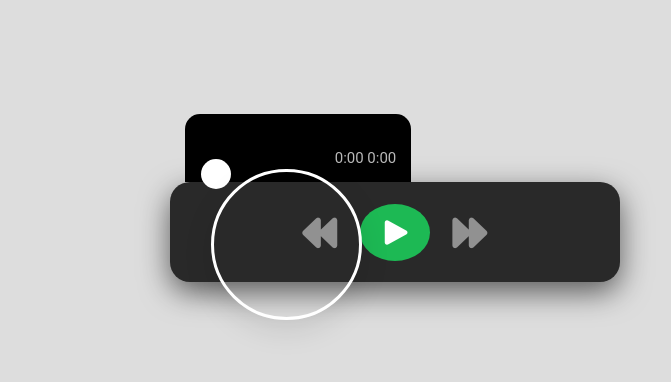
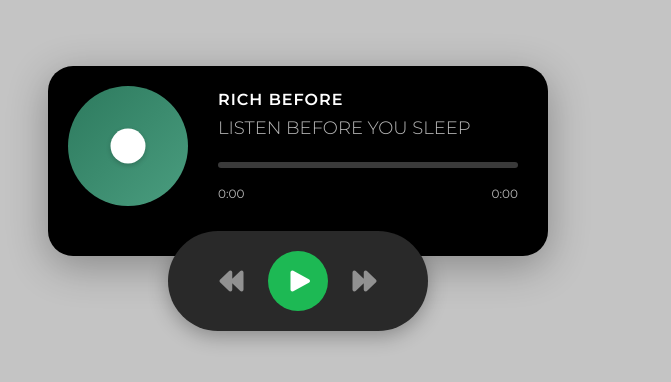
Before and after one commit to nbdy23/MP, a plain HTML site: page index.html in a window 1280 px wide. Shown: the part 202-584 px from the top of the page, without its empty margins (342-1013 px from the left). Drawn offline with Linux system fonts and the light colour scheme.

Commit message:
add assets, songs, rendered hosting site

```diff
--- a/index.html
+++ b/index.html
@@ -9,33 +9,30 @@
     </head>
     <body>
         <div class="container">
+            <div class="player-card">
+                <div class="disk">
+                    <div class="circle"></div><div>
+                        <div id="cover" class="cover"></div>
+                    </div>
+                </div>
             <div class="song-info">
-                <div class="song-name"></div>
-                <div class="progress bar">
-                    <div class="fill bar"></div>
+                <div class="artist-name">Artist Name</div>
+                <div class="song-name">Song Name</div>
+                <div class="progress-bar">
+                    <div class="fill-bar"></div>
                 </div>
-                <div class="time"> 0:00 0:00</div>
+                <div class="time">
+                    <span class="current-time">0:00</span>
+                    <span class="duration">0:00</span>
+                </div>
             </div>
-            <div class="disk">
-                <div class="circle">
-                <div id="cover" class="cover"></div>
-            </div>
+        </div>
             <div class="controls">
                 <i id="prev" class="fa-solid fa-backward"></i>
                 <i id="play" class="play-btn fa-solid fa-play"></i>
                 <i id="next" class="next-btn fa-solid fa-forward"></i>
-
-
             </div>
         </div>
-
-
-
-
-
-
         <script src="script.js"></script>
-
-
     </body>
 </html>
--- a/script.js
+++ b/script.js
@@ -1,41 +1,57 @@
 const songList = [
     {
-        Name: "Song One",
-        Artist: "Artist A",
+        name: "Listen Before You Sleep",
+        artist: "Rich Before",
         src: "songs/song1.mp3",
         cover: "covers/cover1.jpg"
-    }
+    },
+    {
+        name: "I Hope This Finds You",
+        artist: "Rich Before",
+        src: "songs/song2.mp3",
+        cover: "covers/cover1.jpg"
+    },
+    {
+        name: "Bensound Acoustic Breeze",
+        artist: "Rich Before",
+        src: "songs/song3.mp3",
+        cover: "covers/cover1.jpg"
+    },
 ];
 
 const artistName = document.querySelector('.artist-name');
 const musicName = document.querySelector('.song-name');
-const playBtn = document.queryElementById('play');
-const prevBtn = document.queryElementById('prev');
-const nextBtn = document.queryElementById('next');
+const playBtn = document.getElementById('play');
+const prevBtn = document.getElementById('prev');
+const nextBtn = document.getElementById('next');
 const fillBar = document.querySelector('.fill-bar');
-const time = document.querySelector('.time');
+const currentTimeEl = document.querySelector('.current-time');
+const durationEl = document.querySelector('.duration');
 const cover = document.querySelector('.cover');
-const prog = document.querySelector('.prog');
+const prog = document.querySelector('.progress-bar');
 
 let song = new Audio();
 let currentSong = 0;
-let plating = false;
+let playing = false;
 
-document.addEventListener('DOMContentLoaded', () =>{
+document.addEventListener('DOMContentLoaded', () => {
     loadSong(currentSong);
     song.addEventListener('timeupdate', updateProgress);
     song.addEventListener('ended', nextSong);
+    song.addEventListener('loadedmetadata', () => {
+        durationEl.textContent = formatTime(song.duration);
+    });
     prevBtn.addEventListener('click', prevSong);
     nextBtn.addEventListener('click', nextSong);
     playBtn.addEventListener('click', togglePlayPause);
     prog.addEventListener('click', seek);
 });
 
-function loadSong(Index) {
-    const { name, artist, src, cover: thumb } = songList[Index];
-    artistName.innerHTML = artist;
-    musicName.innerHTML = name;
-    cover.computedStyleMap.backgroundImage = `url(${thumb})`;
+function loadSong(index) {
+    const { name, artist, src, cover: thumb } = songList[index];
+    artistName.textContent = artist;
+    musicName.textContent = name;
+    cover.style.backgroundImage = `url(${thumb})`;
     song.src = src;
 }
 
@@ -43,18 +59,15 @@ function updateProgress() {
     if(song.duration) {
         const pos = (song.currentTime / song.duration) * 100;
         fillBar.style.width = `${pos}%`;
-
-        const duration = formatTime(song.duration)
-        const currentTime = formatTime(song.currentTime);
-        time.innerHTML = `${currentTime} / ${duration}`;
-
+        currentTimeEl.textContent = formatTime(song.currentTime);
+        durationEl.textContent = formatTime(song.duration);
     }
 }
 
 function formatTime(seconds) {
     const min = Math.floor(seconds / 60) || 0;
     const sec = Math.floor(seconds % 60) || 0;
-    return `${min}:${secs < 10 ? '0' : ''}${secs}`;
+    return `${min}:${sec < 10 ? '0' : ''}${sec}`;
 }
 
 function togglePlayPause() {
--- a/style.css
+++ b/style.css
@@ -1,136 +1,180 @@
-@import url('https://fonts.googleapis.com/css2?family=Montserrat:ital,wght@0,100..900;1,100..900&display=swap');
+@import url('https://fonts.googleapis.com/css2?family=Montserrat:wght@300;400;600;700&display=swap');
 
-body{
-    background-color: #ddd;
+* {
     margin: 0;
-    font-family: 'Roboto', sans-serif;
+    padding: 0;
+    box-sizing: border-box;
+}
+
+body {
+    background-color: #c4c4c4;
+    margin: 0;
+    font-family: 'Montserrat', sans-serif;
     display: flex;
     align-items: center;
     justify-content: center;
     height: 100vh;
 }
 
-.container{
+.container {
     position: relative;
-    padding: 10px;
+    display: flex;
+    flex-direction: column;
+    align-items: center;
 }
 
-.container .song-info{
+.player-card {
     background-color: #000;
-    margin: 0 15px;
-    padding: 15px 15px 5px 150px;
-    border-radius: 15px 15px 0 0;
+    border-radius: 25px;
+    padding: 20px 30px 50px 20px;
+    display: flex;
+    align-items: center;
+    gap: 30px;
+    box-shadow: 0 10px 40px rgba(0, 0, 0, 0.3);
+    min-width: 500px;
+    margin-bottom: -25px;
+    position: relative;
+    z-index: 1;
 }
 
-.container .song-info .song-name{
-    color: #b9b9b9;
-    font-size: 14px;
-    margin: 3px 0 20px;
+.disk {
+    position: relative;
+    width: 120px;
+    height: 120px;
+    flex-shrink: 0;
 }
 
-.container .song-info .artist-name{
-    color: #fff;
-    font-weight: bold;
-    font-size: 18px;
+.disk .cover {
+    width: 120px;
+    height: 120px;
+    background: linear-gradient(135deg, #2d7a5e, #4a9d7f) !important;
+    background-repeat: no-repeat;
+    background-position: center;
+    background-size: cover;
+    border-radius: 50%;
+    box-shadow: 0 5px 20px rgba(0, 0, 0, 0.4);
+    transition: all 0.3s ease;
 }
 
-.container .song-info .progress-bar{
-    background-color: #505050;
-    border-radius: 20px;
-    cursor: pointer;
+.disk .cover.active {
+    animation: rotate 10s linear infinite;
 }
 
-.container .song-info .progress-bar .fill-bar{
-    width: 0;
-    height: 6px;
-    border-radius: 20px;
-    background: #1db954;
+.disk .circle {
+    position: absolute;
+    width: 35px;
+    height: 35px;
+    left: 50%;
+    top: 50%;
+    transform: translate(-50%, -50%);
+    background-color: #fff;
+    z-index: 10;
+    border-radius: 50%;
+    box-shadow: 0 2px 5px rgba(0, 0, 0, 0.2);
 }
 
-.container .song-info .time{
-    font-size: 15px;
-    color: #b9b9b9;
-    margin: 10px 0;
+.song-info {
+    flex: 1;
+    display: flex;
+    flex-direction: column;
+    gap: 8px;
+    min-width: 300px;
 }
 
-.container .disk{
-    max-width: 120px;
+.song-info .artist-name {
+    color: #fff;
+    font-weight: 600;
+    font-size: 16px;
+    text-transform: uppercase;
+    letter-spacing: 1px;
 }
 
-.container .disk .active{
-    animation: rotate 3s linear 0s infinite forwards;
+.song-info .song-name {
+    color: #b9b9b9;
+    font-size: 18px;
+    font-weight: 300;
+    text-transform: uppercase;
+    margin-bottom: 10px;
 }
 
-.container .disk .cover{
-    width: 145px;
-    height: 145px;
-    position: absolute;
-    top: 10px;
-    left: 10px;
-    background: url("assets/1.jpg");
-    background-repeat: no-repeat;
-    background-position: bottom center;
-    background-size: cover;
-    border: 3px solid #fff;
-    border-radius: 50%;
-    box-shadow: 0 10px 30px rgba(0, 0, 0, 0.1);
-    transition: all 0.2s ease-in-out;
+.song-info .progress-bar {
+    background-color: #3a3a3a;
+    border-radius: 10px;
+    cursor: pointer;
+    height: 6px;
+    margin: 5px 0;
+    position: relative;
 }
 
-.container .disk .circle{
-    position: absolute;
-    width: 30px;
-    height: 30px;
-    left: 15%;
-    top: 29%;
-    background-color: #fff;
-    z-index: 1;
-    border-radius: 50%;
+.song-info .progress-bar .fill-bar {
+    width: 0;
+    height: 100%;
+    border-radius: 10px;
+    background: #fff;
+    transition: width 0.1s linear;
 }
 
-.container .controls{
+.song-info .time {
+    display: flex;
+    justify-content: space-between;
+    font-size: 12px;
+    color: #b9b9b9;
+    margin-top: 5px;
+}
+
+.controls {
     display: flex;
     align-items: center;
     justify-content: center;
-    gap: 8px;
+    gap: 20px;
     background-color: #292929;
-    width: 450px;
-    height: 100px;
-    border-radius: 20px;
-    text-align: center;
-    box-shadow: 0 10px 30px rgba(0, 0, 0, 0.6);
+    padding: 20px 50px;
+    border-radius: 50px;
+    box-shadow: 0 5px 20px rgba(0, 0, 0, 0.3);
+    position: relative;
+    z-index: 2;
 }
 
-.container .controls #play{
+.controls i {
+    font-size: 24px;
+    cursor: pointer;
+    color: #919191;
+    transition: all 0.3s ease;
+    padding: 10px;
+    display: flex;
+    align-items: center;
+    justify-content: center;
+}
+
+.controls i:hover {
+    color: #fff;
+}
+
+.controls #play {
     background-color: #1db954;
     color: #fff;
-    padding: 15px 17px 14px 18px;
-    font-size: 28px;
+    width: 60px;
+    height: 60px;
+    display: flex;
+    align-items: center;
+    justify-content: center;
+    padding: 0px;
+    padding-left: 3px;
+    font-size: 24px;
     border-radius: 50%;
     transition: all 0.3s ease;
 }
 
-.container .controls #play:hover{
+.controls #play:hover {
     background: #189945;
-}
-
-.container .controls i{
-    padding: 30px 8px;
-    font-size: 35px;
-    cursor: pointer;
-    color: #919191;
-    transition: all 0.3s ease;
-}
-
-.container .controls i:hover{
-    color: #fff;
+    transform: scale(1.05);
 }
 
 @keyframes rotate {
     0% {
-        transform: rotateZ(0deg);
+        transform: rotate(0deg);
     }
     100% {
-        transform: rotateZ(360deg);
+        transform: rotate(360deg);
     }
 }
```
Also changed, not shown: 7 other files.
